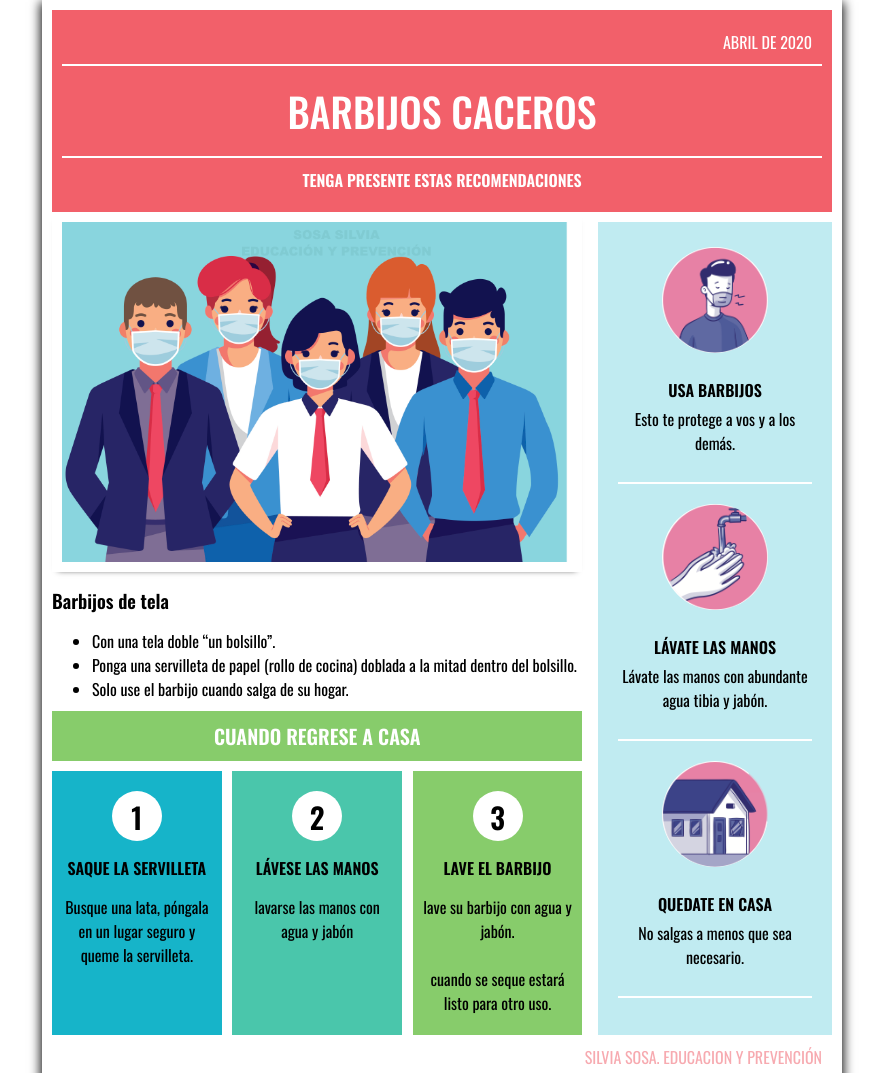
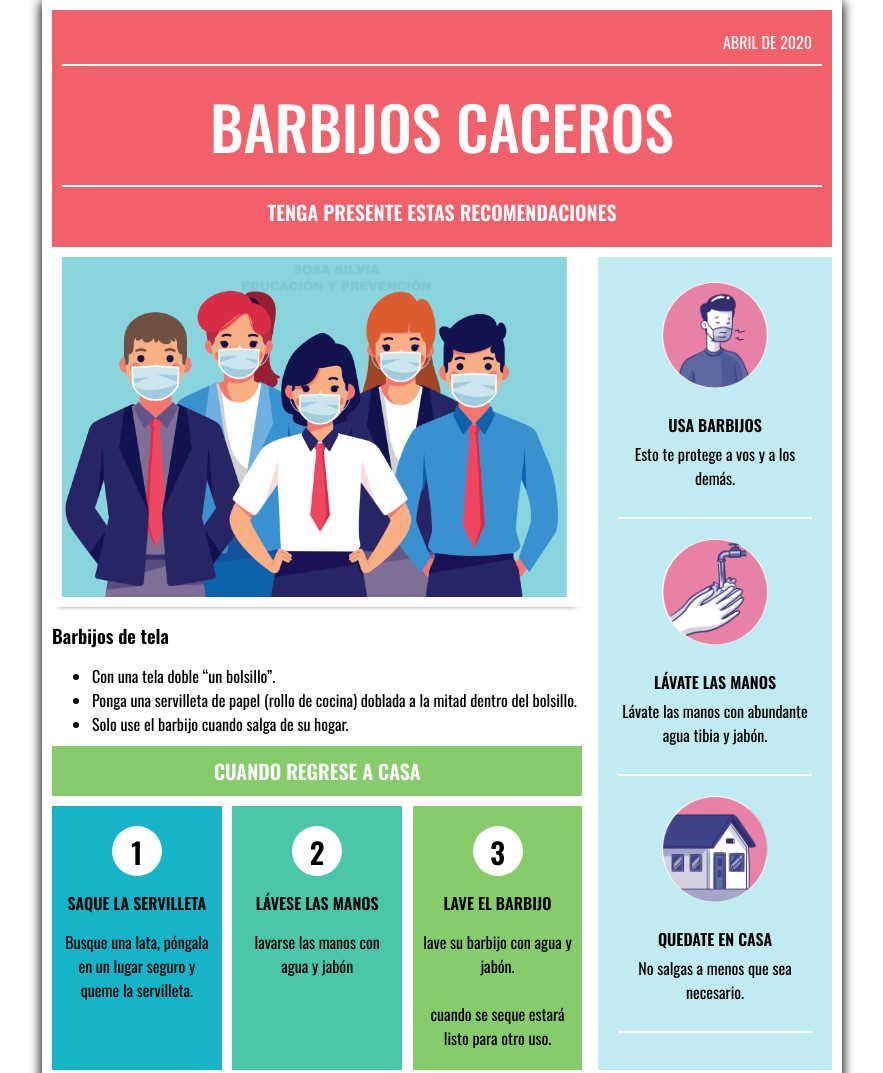
Before and after one commit to ArielMarchioni/Coronavirus, a plain HTML site: page index.html in a window 1280 px wide. Shown: the top 1073 px of the page, without its empty margins (198-1081 px from the left). Drawn offline with nearby package versions, Linux system fonts and the light colour scheme.

Commit message:
Add files via upload

```diff
--- a/style.css
+++ b/style.css
@@ -35,14 +35,14 @@ header	{
 			border-top: 2px solid #fff;
 			border-bottom: 2px solid #fff;
 			padding: 15px;
-			font-size: 40px;
+			font-size: 60px;
 			font-weight: 500;
 
 		}
 
 		h2{
 			padding: 10px;
-			font-size: 16px;
+			font-size: 20px;
 		}
 
 
```
